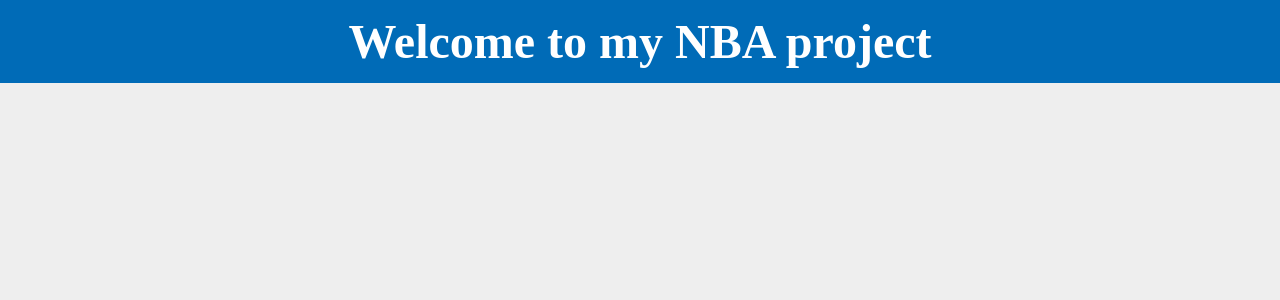
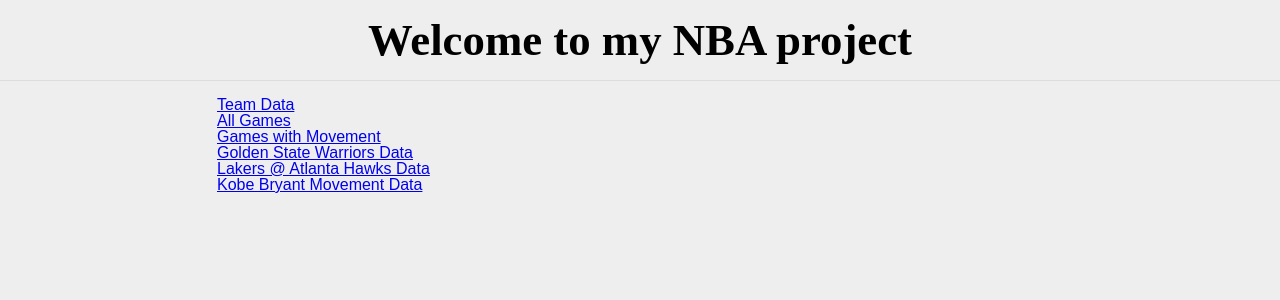
Before and after one commit to QLGu/nba-heatmap, a Flask app: page / in a window 1280 px wide. Shown: the top 300 px of the page. Run offline with Flask 2, Linux system fonts and the light colour scheme; some libraries are stand-ins or nearby versions.

Commit message:
New front end additions

```diff
--- a/functions.py
+++ b/functions.py
@@ -100,7 +100,7 @@
     vars = (game_id,)
     try:
         rs = executeQuery(DB_DSN, sql, vars)
-        out['active_players'] = rs
+        out['active_players'] = [item.values()[0] for item in rs]
 
     except psycopg2.Error as e:
         print e.message
--- a/static/css/styles.css
+++ b/static/css/styles.css
@@ -46,32 +46,31 @@
 #heatmapContainer {
     width: 846px;
     height: 450px;
+    background:url(), url(/static/assets/backgrounds/fullcourt.svg), url(/static/assets/backgrounds/wood.jpg);
     background-size: 200px,cover,200px;
     background-position: center center,center center,center center;
     background-repeat: no-repeat,no-repeat,repeat;
 }
 
 header {
-color: white;
-background-color: #006bb7;
 text-align: center;
-margin: 0 0 2em;
+margin: 0 0 1em;
 padding: .1em;
-font-family: 'Proxima Nova';
+    border-bottom: 1px solid #ddd;
 font-weight: 800;
 }
 
 h1 {
-    font-size: 3em;
-    color: white;
+    font-size: 2.8em;
+    color: black;
     text-align: center;
     margin: 0em 0 0em;
-    font-family: 'Proxima Nova';
+    font-family: 'industry';
     font-weight: bold;
 }
 
 h2 {
-    color: #fff;
+    color: #999;
     text-align: center;
     font-size: 1em;
     margin: 0 0 1em;
@@ -137,7 +137,6 @@
 .container {
     width: 846px;
     margin: 0 auto;
-    margin-top: 5em;
 }
 
 
--- a/static/scripts/scripts.js
+++ b/static/scripts/scripts.js
@@ -9,7 +9,6 @@
         async: true,
         success: function(games) {
             console.log("got games")
-            console.log(games)
             getPlayers(updateGames(games))
         }
     });
@@ -26,33 +25,45 @@
         async: false,
         success: function(object) {
             console.log("got players")
+            home_team_id = object[game_id]['home_team_id']
+            away_team_id = object[game_id]['away_team_id']
             console.log(object)
-            updateBackgroundImage(object[game_id]['home_team_id'])
-            getCoordinates(game_id, updatePlayers(object))
+            $('#home-team').find('img').attr('src', getLogo(home_team_id))
+            $('#away-team').find('img').attr('src', getLogo(away_team_id))
+            $('#game-date').html(object[game_id]['game_date'])
+            $('#home-team-score').html(object[game_id]['home_team_score'])
+            $('#away-team-score').html(object[game_id]['away_team_score'])
+            $('#home-team-name').html(object['home_team']['name'])
+            $('#away-team-name').html(object['away_team']['name'])
+
+            updatePlayers(object, game_id)
         }
     });
 }
 
 function getCoordinates(game_id, player_id) {
-    clearHeatmap()
-    $('#loading').fadeIn()
-    $.ajax({
-        url: "/nba/movement",
-        method: "GET",
-        data: {
-            game_id: game_id,
-            player_id: player_id
-        },
-        global: false,
-        async: true,
-        success: function(coords) {
-            console.log("got coords");
-            updateHeatmap(coords['locations']);
-            $('#loading').fadeOut(1000, function() {
-                updateHeatmap(coords['locations']);
-            })
-        }
-    })
+    startLoading()
+    $.get('/nba/movement', {game_id: game_id, player_id: player_id}, function(coords) {
+        stopLoading(coords)
+    });
+    //
+    //$.ajax({
+    //    url: "/nba/movement",
+    //    method: "GET",
+    //    data: {
+    //        game_id: game_id,
+    //        player_id: player_id
+    //    },
+    //    global: false,
+    //    async: true,
+    //    success: function(coords) {
+    //        console.log("got coords");
+    //        updateHeatmap(coords['locations']);
+    //        $('#loading').fadeOut(1000, function() {
+    //            updateHeatmap(coords['locations']);
+    //        })
+    //    }
+    //})
 }
 
 function updateGames(games) {
@@ -62,11 +73,14 @@
             text: v['game_name']
         }));
     })
-    console.log($('#games-selector').val())
     return $('#games-selector').val()
 }
 
-function updatePlayers(players) {
+function getLogo(team_id) {
+    return '/static/assets/logos/' + team_id + '.svg'
+}
+
+function updatePlayers(players, game_id) {
 
     $('.player-selector').empty()
 
@@ -88,13 +102,48 @@
             text: this['firstname'] + " " + this['lastname'] + " (" + this['jersey'] + ")"
         }));
     })
-        $("select").select2();
+
+    $.get('/nba/players', {game_id: game_id}, function(active_players) {
+        $('#object-selector option').each(function() {
+            if (active_players['active_players'].indexOf($(this).val()) == -1 ) {
+                console.log(this)
+                $(this).attr('disabled','disabled');
+            }
+        })
+    });
+
+    $("select").select2();
 
     return $('#object-selector').val()
 
 }
 
+function startLoading() {
+    pauseHeatmap()
+
+      $("select").prop("disabled", true);
+
+    $('#loading').fadeIn(500, function() {
+
+    })
+            $('.heatmap-canvas').animate(500, {'opacity':0}, function(){
+            clearHeatmap()
+            })
+
+}
+
+function stopLoading(location_data) {
+
+    updateHeatmap(location_data['locations']);
+    $('#loading').fadeOut(500, function() {
+        $('.heatmap-canvas').animate(500, {'opacity':1})
+              $("select").prop("disabled", false);
+    })
+}
+
+
 function updateHeatmap(data) {
+    updateBackgroundImage(home_team_id)
     current = 0
     full_data = standardizeCoords(data)
     current_data = full_data
@@ -135,6 +184,7 @@
 }
 
 function clearHeatmap() {
+    pauseHeatmap()
 	nba_heatmap.setData({
         max: 5,
         min: 0,
@@ -212,7 +262,7 @@
 }
 
 
-window.onload = function() {
+$(document).ready(function() {
     court_width = 94;
     court_height = 50;
     heatmapContainer = $('#heatmapContainer');
@@ -246,6 +296,7 @@
 
     initializeData();
 
+
     handlesSlider.noUiSlider.on('change', function(values, handle) {
         heatmap_range = [values[0], values[1]];
         changeHeatmapRange(heatmap_range);
@@ -255,9 +306,13 @@
         getPlayers(getCurrentGame())
     });
 
-    $('#object-selector').change(function() {
-	   getCoordinates(getCurrentGame(),getCurrentPlayer())
-    });
+    //$('#object-selector').change(function() {
+	 //  getCoordinates(getCurrentGame(),getCurrentPlayer())
+    //});
+
+    $('.fa-refresh').click(function() {
+        getCoordinates(getCurrentGame(),getCurrentPlayer())
+    })
 
     $('#play').click(function() {
         pauseHeatmap()
@@ -268,4 +323,4 @@
         pauseHeatmap();
     });
 
-}
+})
--- a/templates/home.html
+++ b/templates/home.html
@@ -27,5 +27,16 @@
         <h1>Welcome to my NBA project</h1>
         <br>
     </header>
+    <div class="container">
+        <ul>
+            <li><a href="/nba/teams" target="_blank">Team Data</a></li>
+            <li><a href="/nba/games" target="_blank">All Games</a></li>
+            <li><a href="/nba/games?movement=true" target="_blank">Games with Movement</a></li>
+            <li><a href="/nba/teams?abbr=GSW" target="_blank">Golden State Warriors Data</a></li>
+            <li><a href="/nba/games?game_id=0021500286" target="_blank">Lakers @ Atlanta Hawks Data</a></li>
+            <li><a href="/nba/movement?game_id=0021500286&player_id=977" target="_blank">Kobe Bryant Movement Data</a></li>
+        </ul>
+    </div>
+
   </body>
 </html>
```
Also changed, not shown: other parts of static/css/styles.css (+67 -6 lines), loaders/movement_loader.py (+7 -7 lines), templates/heatmap.html (+22 -6 lines).
